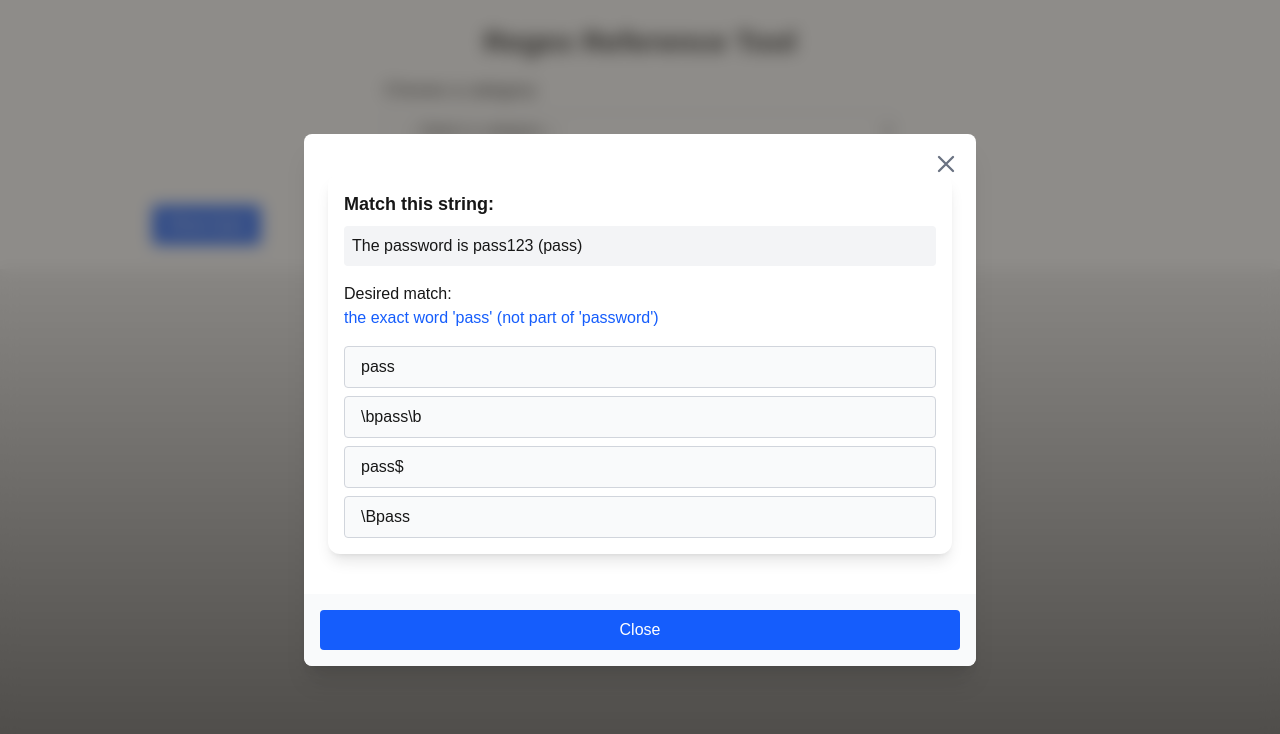
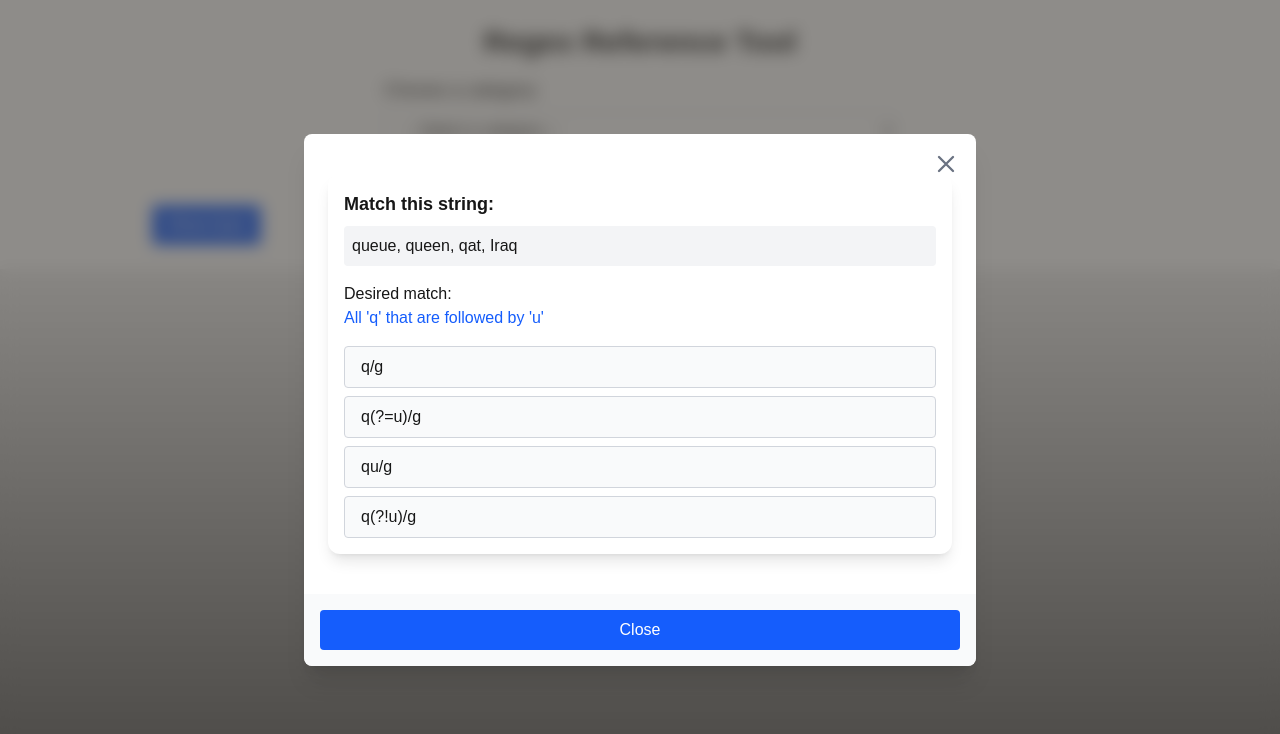
Before and after one commit to SpPag/RegexProject, a Next.js app: page / in a window 1280 px wide. Both pictures are taken after a click on the button "Show Quiz". Shown: the top 734 px of the page. Built offline with nearby package versions, Linux system fonts and the light colour scheme.

Commit message:
feat(ui): add dark mode classNames to most components

```diff
--- a/src/components/MultipleChoiceQuiz.tsx
+++ b/src/components/MultipleChoiceQuiz.tsx
@@ -11,6 +11,9 @@ interface MultipleChoiceQuizProps {
   onNext?: () => void; // Optional callback for parent to handle next quiz logic
   onComplete?: (id: string) => void; // Optional callback for parent to handle quiz completion
 }
+
+// this tracks whether there's a pattern match. If not, the regexResult will just display "No match"
+ let noMatch:boolean = false;
 
 const MultipleChoiceQuiz: React.FC<MultipleChoiceQuizProps> = ({
   id,
@@ -42,6 +45,15 @@ const MultipleChoiceQuiz: React.FC<MultipleChoiceQuizProps> = ({
     const flags: string = lastSlashIndex !== -1 ? rawPattern.slice(lastSlashIndex + 1) : ''; // slice the flags string starting after the last slash if they exist, otherwise use an empty string
     const regex = new RegExp(pattern, flags); // create a regex with the pattern and flags. It automatically treats '//' as '/' in the pattern. Flags are optional and an empty string is treated as no flags, which is the default behavior
     const highlighted = question.replace(regex, (match) => MultipleChoiceQuizResultHighlighted(match)); // highlight the matched parts of the string
+
+    // Check if the output (highlighted) is the same as the question. If so, there was no match, and the noMatch boolean should be set to true. Otherwise, it should be set to false
+    if (highlighted == question) {
+      noMatch = true;
+    }
+    else {
+      noMatch = false;
+    }
+
     setHighlightedResult(highlighted);
   };
 
@@ -54,11 +66,11 @@ const MultipleChoiceQuiz: React.FC<MultipleChoiceQuizProps> = ({
   };
 
   return (
-    <div className="bg-white shadow-lg rounded-xl p-4 my-4 w-full max-w-2xl mx-auto">
+    <div className="bg-white shadow-lg rounded-xl p-4 my-4 w-full max-w-2xl mx-auto dark:bg-zinc-800 dark:text-zinc-300">
       <h3 className="text-lg font-semibold mb-2">Match this string:</h3>
-      <p className="bg-gray-100 p-2 rounded mb-4 whitespace-pre-wrap">{question}</p>
-      <h4 className="text-md font-medium">Desired match:</h4>
-      <p className="mb-4 text-blue-600">{targetMatch}</p>
+      <p className="bg-gray-100 p-2 rounded mb-4 whitespace-pre-wrap dark:bg-zinc-800 dark:text-zinc-300">{question}</p>
+      <h4 className="text-md font-medium dark:text-zinc-300">Desired match:</h4>
+      <p className="mb-4 text-blue-600 dark:text-blue-500">{targetMatch}</p>
 
       {/* Quiz Options / Answers*/}
       <div className="space-y-2">
@@ -66,11 +78,11 @@ const MultipleChoiceQuiz: React.FC<MultipleChoiceQuizProps> = ({
           <button
             key={index}
             onClick={() => handleSelection(option)}
-            className={`w-full px-4 py-2 rounded border text-left hover:cursor-pointer ${selected === option
+            className={`w-full px-4 py-2 rounded border text-left hover:cursor-pointer dark:bg-zinc-800 dark:text-zinc-300 dark:hover:bg-zinc-700 transition-colors duration-200 ${selected === option
               ? option === correctAnswer
-                ? "bg-green-100 border-green-500"
-                : "bg-red-100 border-red-500"
-              : "bg-gray-50 border-gray-300 hover:bg-gray-100"
+                ? "bg-green-100 border-green-500 dark:border-green-700"
+                : "bg-red-100 border-red-500 dark:border-red-700"
+              : "bg-gray-50 border-gray-300 hover:bg-gray-100 dark:border-zinc-500"
               }`}
           >
             {option}
@@ -84,9 +96,10 @@ const MultipleChoiceQuiz: React.FC<MultipleChoiceQuizProps> = ({
           <p className="mt-4 font-semibold">{feedback}</p> {/* Feedback */}
 
           {/* Match Result */}
-          <div className="mt-6 bg-gray-100 p-4 rounded">
+          <div className="mt-6 bg-gray-100 p-4 rounded dark:bg-zinc-700 dark:text-zinc-300 dark:border dark:border-zinc-500">
             <h5 className="font-semibold mb-2">Regex Match Result:</h5>
-            {highlightedResult ? (
+            {/* Check if there is a match in the result. If so, highlight it, otherwise display "No match" */}
+            {!noMatch ? (
               <div>
                 <pre
                   className="whitespace-pre-wrap"
--- a/src/components/MultipleChoiceQuizResultHighlighted.tsx
+++ b/src/components/MultipleChoiceQuizResultHighlighted.tsx
@@ -1,5 +1,5 @@
 const MultipleChoiceQuizResultHighlighted = (match: string) => {
-    return `<span class="border bg-yellow-100 border-stone-400 rounded px-1 hover:bg-stone-400 hover:border-stone-800 dark:md:hover:bg-violet-800 dark:md:hover:border-stone-500 transition-colors duration-200">${match}</span>`
+    return `<span class="border bg-yellow-100 border-stone-400 rounded px-1 hover:bg-stone-400 hover:border-stone-800 dark:bg-violet-700 dark:border-red-300 dark:hover:bg-violet-800 dark:hover:border-stone-500 transition-colors duration-200">${match}</span>`
 }
 
 export { MultipleChoiceQuizResultHighlighted };
--- a/src/components/PatternInfoDefault.tsx
+++ b/src/components/PatternInfoDefault.tsx
@@ -7,13 +7,13 @@ interface PatternInfoProps {
 
 const PatternInfoDefault: React.FC<PatternInfoProps> = ({ pattern }) => {
   return (
-    <div className="bg-white shadow-md rounded-xl p-6 mt-6 border border-gray-200 w-full max-w-4xl mx-auto">
+    <div className="bg-white shadow-md rounded-xl p-6 mt-6 border border-gray-200 w-full max-w-4xl mx-auto dark:bg-zinc-800 dark:text-white">
       <h2 className="text-2xl font-semibold mb-2">{pattern.title}</h2>
       <p className="mb-4">{pattern.description}</p>
-      <div className="bg-gray-100 p-4 rounded mb-2 overflow-x-auto">
+      <div className="bg-gray-100 p-4 rounded mb-2 overflow-x-auto dark:bg-zinc-700 dark:text-white">
         <strong>Example:</strong> <code>{pattern.example}</code>
       </div>
-      <div className="bg-gray-100 p-4 rounded">
+      <div className="bg-gray-100 p-4 rounded dark:bg-zinc-700 dark:text-white">
         <strong>Matches:</strong> <code>{pattern.result}</code>
       </div>
     </div>
--- a/src/data/quizData.ts
+++ b/src/data/quizData.ts
@@ -1,188 +1,188 @@
 import { MultipleChoiceQuizProps } from '@/components/MultipleChoiceQuiz';
 
 const quizData: MultipleChoiceQuizProps[] = [
-    {
-      id: 1,
-      question: "all for one, and one for all",
-      targetMatch: "the first instance of 'all'",
-      options: ["^all/g", "all/g", "all/B/g", "all$/g"],
-      correctAnswer: "^all/g"
-    },
-    {
-      id: 2,
-      question: "The quick brown fox jumps over the lazy dog, without disturbing the other dog",
-      targetMatch: "the second instance of 'dog' at the end of the sentence",
-      options: ["dog", "dog$", "^dog", "fox$"],
-      correctAnswer: "dog$"
-    },
-    {
-      id: 3,
-      question: "A hotdog doesn't contain dog... or does it?",
-      targetMatch: "the word 'dog'",
-      options: ["dog/g", "dog\\b/g", "\\bdog/g", "^dog/g"],
-      correctAnswer: "\\bdog/g"
-    },
-    {
-      id: 4,
-      question: "It's not just any ball, it's a football",
-      targetMatch: "the 'ball' part of 'football'",
-      options: ["\\bball/g", "ball\\B/g", "^ball/g", "\\Bball/g"],
-      correctAnswer: "\\Bball/g"
-    },
-    {
-      id: 5,
-      question: "apple banana apple orange",
-      targetMatch: "the first 'apple' at the start of the string",
-      options: ["^apple", "apple$", "apple/g", "\\bapple/g"],
-      correctAnswer: "^apple"
-    },
-    {
-      id: 6,
-      question: "The password is pass123 (pass)",
-      targetMatch: "the exact word 'pass' (not part of 'password')",
-      options: ["pass", "\\bpass\\b", "pass$", "\\Bpass"],
-      correctAnswer: "\\bpass\\b"
-    },
-    {
-      id: 7,
-      question: "win win win",
-      targetMatch: "all occurrences of 'win'",
-      options: ["win", "^win", "win/g", "win$"],
-      correctAnswer: "win/g"
-    },
-    {
-      id: 8,
-      question: "Python is better than python",
-      targetMatch: "both 'Python' and 'python'",
-      options: ["\\bpython\\b", "python", "Python", "python/gi"],
-      correctAnswer: "python/gi"
-    },
-    {
-      id: 9,
-      question: "Order #123: 5 items",
-      targetMatch: "all digit sequences in the string ('123' and '5')",
-      options: ["\\d+/g", "\\d/g", "[0-9]", "\\d"],
-      correctAnswer: "\\d+/g"
-    },
-    {
-      id: 10,
-      question: "Contact me at user@example.com for USA support or user@example.de for Germany support, or visit fake@domain",
-      targetMatch: "the valid-looking .com email (user@example.com)",
-      options: [
-        "\\w+@\\w+\\.\\w+/g",
-        "\\b\\w+@\\w+\\.com\\b/g",
-        "\\S+@\\S+/g",
-        "\\b[A-Za-z0-9._%+-]+@[A-Za-z0-9.-]+\\.[A-Za-z]{2,}\\b/g"
-      ],
-      correctAnswer: "\\b\\w+@\\w+\\.com\\b/g",
-    },
-    {
-      id: 11,
-      question: "Dates: 2023-01-15, 1999-12-31, 01-01-2023, 19999-120-310",
-      targetMatch: "the (correct) dates in YYYY-MM-DD format",
-      options: [
-        "[0-9]+-[0-9]{2}-[0-9]{2}/g",
-        "\\d+-\\d+-\\d+/g",
-        "\\d{4}-\\d{2}-\\d{2}/g",
-        "^\\d{4}-\\d{2}-\\d{2}$/g"
-      ],
-      correctAnswer: "\\d{4}-\\d{2}-\\d{2}/g"
-    },
-    {
-      id: 12,
-      question: "aaa aaaa aaaaa",
-      targetMatch: "sequences of exactly 4 'a's",
-      options: ["a{4}", "a+", "a{3,5}/g", "a{4}/g"],
-      correctAnswer: "a{4}/g"
-    },
-    {
-      id: 13,
-      question: "100, 1000, 10000, 100000",
-      targetMatch: "numbers with 3 to 5 digits",
-      options: ["\\b\\d{3,5}\\b/g", "\\d{3,}/g", "\\d{5}", "[0-9]+"],
-      correctAnswer: "\\b\\d{3,5}\\b/g"
-    },
-    {
-      id: 14,
-      question: "colour color colouur colouuur",
-      targetMatch: "both 'colour' and 'color'",
-      options: ["colou*r/g", "colou?r/g", "colou+r/g", "colou{0,1}r"],
-      correctAnswer: "colou?r/g"
-    },
-    {
-      id: 15,
-      question: "while 𝒞 is a math symbol \u{1F643}, C is a letter",
-      targetMatch: "the Unicode math symbol '𝒞'",
-      options: ["\\p{Letter}/u", "\\p{Symbol}/u", "\\u{1D49E}/u", "C"],
-      correctAnswer: "\\u{1D49E}/u"
-    },
-    {
-      id: 16,
-      question: "First line\nSecond line\nThird line",
-      targetMatch: "the word at the start of each line",
-      options: ["\\b\\w+\\b/g", "^\\w+/g", "\\w+$/gm", "^\\w+/gm"],
-      correctAnswer: "^\\w+/gm"
-    },
-    {
-      id: 17,
-      question: "The price is $19.99 and €15.50",
-      targetMatch: "both currency amounts ($19.99 and €15.50)",
-      options: [
-        "[$€][0-9]+\\.[0-9]{2}/g",
-        "\\p{Sc}\\d+\\.\\d{1}/gu",
-        "\\$\\d+\\.\\d{2}/g",
-        "\\p{Symbol}\\d+\\.\\d+$/gu"
-      ],
-      correctAnswer: "[$€][0-9]+\\.[0-9]{2}/g"
-    },
-    {
-      id: 18,
-      question: "Find 🐶🐱🦊 in this emoji-enriched text",
-      targetMatch: "the sequence of all three emojis",
-      options: [
-        "\\p{Emoji}/u",
-        "🐶🐱🦊",
-        "\\p{Emoji_Presentation}/gu",
-        "[\\u{1F436}-\\u{1F98A}]/gu"
-      ],
-      correctAnswer: "🐶🐱🦊"
-    },
-    {
-      id: 19,
-      question: "hello\nworld\nhello universe",
-      targetMatch: "'hello' at the start and 'hello' followed by space",
-      options: [
-        "^hello\\b.*/gm",
-        "hello.*/gs",
-        "^hello.?/gm",
-        "hello\\s.*/g"
-      ],
-      correctAnswer: "^hello.?/gm"
-    },
-    {
-      id: 20,
-      question: "'apple jam' 'banana' 'cherry'",
-      targetMatch: "The first quoted text, so ''apple jam''",
-      options: [
-        "'.*'",
-        "'\\w+'",
-        "'[a-z]+'/g",
-        "'.*?'"
-      ],
-      correctAnswer: "'.*?'",
-    },
-    {
-      id: 21,
-      question: "|special$chars| |normal|",
-      targetMatch: "The text inside the pipes (including the pipes), so '|special$chars|' and '|normal|'",
-      options: [
-        "\\|[^\\|]+\\|/g",
-        "\\|.*\\|",
-        "\\|\\w+\\|",
-        "\\|[^\\|]+\\|"
-      ],
-      correctAnswer: "\\|[^\\|]+\\|/g",
-    },
+    // {
+    //   id: 1,
+    //   question: "all for one, and one for all",
+    //   targetMatch: "the first instance of 'all'",
+    //   options: ["^all/g", "all/g", "all/B/g", "all$/g"],
+    //   correctAnswer: "^all/g"
+    // },
+    // {
+    //   id: 2,
+    //   question: "The quick brown fox jumps over the lazy dog, without disturbing the other dog",
+    //   targetMatch: "the second instance of 'dog' at the end of the sentence",
+    //   options: ["dog", "dog$", "^dog", "fox$"],
+    //   correctAnswer: "dog$"
+    // },
+    // {
+    //   id: 3,
+    //   question: "A hotdog doesn't contain dog... or does it?",
+    //   targetMatch: "the word 'dog'",
+    //   options: ["dog/g", "dog\\b/g", "\\bdog/g", "^dog/g"],
+    //   correctAnswer: "\\bdog/g"
+    // },
+    // {
+    //   id: 4,
+    //   question: "It's not just any ball, it's a football",
+    //   targetMatch: "the 'ball' part of 'football'",
+    //   options: ["\\bball/g", "ball\\B/g", "^ball/g", "\\Bball/g"],
+    //   correctAnswer: "\\Bball/g"
+    // },
+    // {
+    //   id: 5,
+    //   question: "apple banana apple orange",
+    //   targetMatch: "the first 'apple' at the start of the string",
+    //   options: ["^apple", "apple$", "apple/g", "\\bapple/g"],
+    //   correctAnswer: "^apple"
+    // },
+    // {
+    //   id: 6,
+    //   question: "The password is pass123 (pass)",
+    //   targetMatch: "the exact word 'pass' (not part of 'password')",
+    //   options: ["pass", "\\bpass\\b", "pass$", "\\Bpass"],
+    //   correctAnswer: "\\bpass\\b"
+    // },
+    // {
+    //   id: 7,
+    //   question: "win win win",
+    //   targetMatch: "all occurrences of 'win'",
+    //   options: ["win", "^win", "win/g", "win$"],
+    //   correctAnswer: "win/g"
+    // },
+    // {
+    //   id: 8,
+    //   question: "Python is better than python",
+    //   targetMatch: "both 'Python' and 'python'",
+    //   options: ["\\bpython\\b", "python", "Python", "python/gi"],
+    //   correctAnswer: "python/gi"
+    // },
+    // {
+    //   id: 9,
+    //   question: "Order #123: 5 items",
+    //   targetMatch: "all digit sequences in the string ('123' and '5')",
+    //   options: ["\\d+/g", "\\d/g", "[0-9]", "\\d"],
+    //   correctAnswer: "\\d+/g"
+    // },
+    // {
+    //   id: 10,
+    //   question: "Contact me at user@example.com for USA support or user@example.de for Germany support, or visit fake@domain",
+    //   targetMatch: "the valid-looking .com email (user@example.com)",
+    //   options: [
+    //     "\\w+@\\w+\\.\\w+/g",
+    //     "\\b\\w+@\\w+\\.com\\b/g",
+    //     "\\S+@\\S+/g",
+    //     "\\b[A-Za-z0-9._%+-]+@[A-Za-z0-9.-]+\\.[A-Za-z]{2,}\\b/g"
+    //   ],
+    //   correctAnswer: "\\b\\w+@\\w+\\.com\\b/g",
+    // },
+    // {
+    //   id: 11,
+    //   question: "Dates: 2023-01-15, 1999-12-31, 01-01-2023, 19999-120-310",
+    //   targetMatch: "the (correct) dates in YYYY-MM-DD format",
+    //   options: [
+    //     "[0-9]+-[0-9]{2}-[0-9]{2}/g",
+    //     "\\d+-\\d+-\\d+/g",
+    //     "\\d{4}-\\d{2}-\\d{2}/g",
+    //     "^\\d{4}-\\d{2}-\\d{2}$/g"
+    //   ],
+    //   correctAnswer: "\\d{4}-\\d{2}-\\d{2}/g"
+    // },
+    // {
+    //   id: 12,
+    //   question: "aaa aaaa aaaaa",
+    //   targetMatch: "sequences of exactly 4 'a's",
+    //   options: ["a{4}", "a+", "a{3,5}/g", "a{4}/g"],
+    //   correctAnswer: "a{4}/g"
+    // },
+    // {
+    //   id: 13,
+    //   question: "100, 1000, 10000, 100000",
+    //   targetMatch: "numbers with 3 to 5 digits",
+    //   options: ["\\b\\d{3,5}\\b/g", "\\d{3,}/g", "\\d{5}", "[0-9]+"],
+    //   correctAnswer: "\\b\\d{3,5}\\b/g"
+    // },
+    // {
+    //   id: 14,
+    //   question: "colour color colouur colouuur",
+    //   targetMatch: "both 'colour' and 'color'",
+    //   options: ["colou*r/g", "colou?r/g", "colou+r/g", "colou{0,1}r"],
+    //   correctAnswer: "colou?r/g"
+    // },
+    // {
+    //   id: 15,
+    //   question: "while 𝒞 is a math symbol \u{1F643}, C is a letter",
+    //   targetMatch: "the Unicode math symbol '𝒞'",
+    //   options: ["\\p{Letter}/u", "\\p{Symbol}/u", "\\u{1D49E}/u", "C"],
+    //   correctAnswer: "\\u{1D49E}/u"
+    // },
+    // {
+    //   id: 16,
+    //   question: "First line\nSecond line\nThird line",
+    //   targetMatch: "the word at the start of each line",
+    //   options: ["\\b\\w+\\b/g", "^\\w+/g", "\\w+$/gm", "^\\w+/gm"],
+    //   correctAnswer: "^\\w+/gm"
+    // },
+    // {
+    //   id: 17,
+    //   question: "The price is $19.99 and €15.50",
+    //   targetMatch: "both currency amounts ($19.99 and €15.50)",
+    //   options: [
+    //     "[$€][0-9]+\\.[0-9]{2}/g",
+    //     "\\p{Sc}\\d+\\.\\d{1}/gu",
+    //     "\\$\\d+\\.\\d{2}/g",
+    //     "\\p{Symbol}\\d+\\.\\d+$/gu"
+    //   ],
+    //   correctAnswer: "[$€][0-9]+\\.[0-9]{2}/g"
+    // },
+    // {
+    //   id: 18,
+    //   question: "Find 🐶🐱🦊 in this emoji-enriched text",
+    //   targetMatch: "the sequence of all three emojis",
+    //   options: [
+    //     "\\p{Emoji}/u",
+    //     "🐶🐱🦊",
+    //     "\\p{Emoji_Presentation}/gu",
+    //     "[\\u{1F436}-\\u{1F98A}]/gu"
+    //   ],
+    //   correctAnswer: "🐶🐱🦊"
+    // },
+    // {
+    //   id: 19,
+    //   question: "hello\nworld\nhello universe",
+    //   targetMatch: "'hello' at the start and 'hello' followed by space",
+    //   options: [
+    //     "^hello\\b.*/gm",
+    //     "hello.*/gs",
+    //     "^hello.?/gm",
+    //     "hello\\s.*/g"
+    //   ],
+    //   correctAnswer: "^hello.?/gm"
+    // },
+    // {
+    //   id: 20,
+    //   question: "'apple jam' 'banana' 'cherry'",
+    //   targetMatch: "The first quoted text, so ''apple jam''",
+    //   options: [
+    //     "'.*'",
+    //     "'\\w+'",
+    //     "'[a-z]+'/g",
+    //     "'.*?'"
+    //   ],
+    //   correctAnswer: "'.*?'",
+    // },
+    // {
+    //   id: 21,
+    //   question: "|special$chars| |normal|",
+    //   targetMatch: "The text inside the pipes (including the pipes), so '|special$chars|' and '|normal|'",
+    //   options: [
+    //     "\\|[^\\|]+\\|/g",
+    //     "\\|.*\\|",
+    //     "\\|\\w+\\|",
+    //     "\\|[^\\|]+\\|"
+    //   ],
+    //   correctAnswer: "\\|[^\\|]+\\|/g",
+    // },
     {
       id: 22,
       question: "queue, queen, qat, Iraq",
```
Also changed, not shown: src/app/page.tsx (+5 -5 lines), src/components/QuizModal.tsx (+4 -4 lines).
